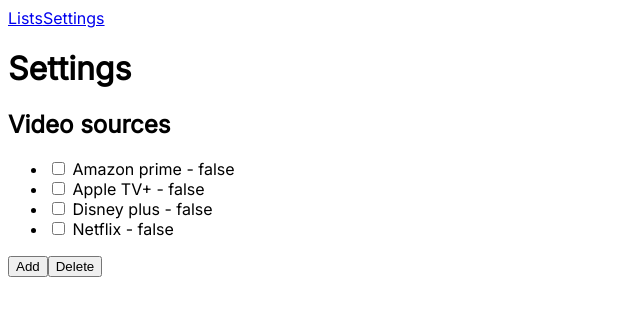
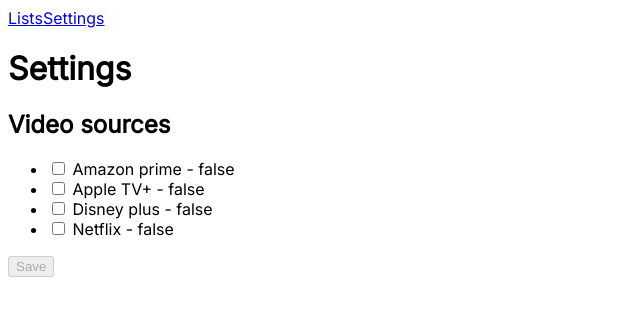
Before and after one commit to ahmed-abuelgasim/watchlist-angular, an Angular app: page /settings in a window 1280 px wide. Shown: the top 316 px of the page, without its empty margins (0-640 px from the left). Built offline with nearby package versions, Linux system fonts and the light colour scheme.

Commit message:
Added functionality to batch change active source state

```diff
--- a/src/app/video-sources-settings/video-sources-settings.component.html
+++ b/src/app/video-sources-settings/video-sources-settings.component.html
@@ -1,17 +1,24 @@
+<form (submit)="updateActiveSources($event)">
   <ul>
     <li *ngFor="let source of (videoSourcesService.sources$ | async)">
       <label>
         <input
           aria-label="Change active state of video source"
           type="checkbox"
+          name="checkbox-{{source.id}}"
           [id]="source.id"
-        [checked]="source.active"
-        (change)="checkboxChanged($event)"/>
+          (change)="checkboxChanged($event)"
+          [checked]="source.active" />
         {{source.name}} - {{source.active}}
       </label>
     </li>
   </ul>
 
+  <button [disabled]="!showSourcesSaveBtn" aria-label="Save active sources" type="submit">
+    Save
+  </button>
+</form>
 
-<button (click)="addSource()">Add</button>
-<button (click)="deleteSource()">Delete</button>
+
+<!-- <button (click)="addSource()">Add</button>
+<button (click)="deleteSource()">Delete</button> -->
--- a/src/app/video-sources-settings/video-sources-settings.component.ts
+++ b/src/app/video-sources-settings/video-sources-settings.component.ts
@@ -1,50 +1,79 @@
 import { Component, OnInit } from '@angular/core';
-import { VideoSourcesService } from '../services/video-sources.service';
+import { Subscription } from 'rxjs';
+import { VideoSource, NewVideoSource, VideoSourcesService } from '../services/video-sources.service';
 
-
-const ERROR_MSGS = {
-  EXISTING: 'Video source already exists',
-  ADD: 'There was an error adding the video source. Please try again.',
-  DELETE: 'There was an error deleteing the video source. Please try again.',
-};
 
 @Component({
   selector: 'app-video-sources-settings',
   templateUrl: './video-sources-settings.component.html',
   styleUrls: ['./video-sources-settings.component.scss'],
 })
-export class VideoSourcesSettingsComponent implements OnInit {
+export class VideoSourcesSettingsComponent {
+  static ERROR_MSGS = {
+    EXISTING: 'Video source already exists',
+    ADD: 'There was an error adding the video source. Please try again.',
+    DELETE: 'There was an error deleteing the video source. Please try again.',
+  };
+
+  submittingActiveSources = false;
+  newActiveStates: {[k: string]: boolean} = {};
+
+
   constructor(public videoSourcesService: VideoSourcesService) { }
 
-  ngOnInit(): void {
+
+  get showSourcesSaveBtn(): boolean {
+    return this.submittingActiveSources || Object.keys(this.newActiveStates).length > 0;
   }
+
 
   checkboxChanged(event: Event) {
     const checkBoxEl = event.target as HTMLInputElement;
-    const videoSourceId = parseInt(checkBoxEl.id, 10);
+    const videoSourceId = checkBoxEl.id;
     const newActiveState = checkBoxEl.checked;
-    this.videoSourcesService.changeSourceActiveState(videoSourceId, newActiveState);
-  }
-
-  id: number = 0;
-
-
-  async addSource() {
-    try {
-      this.id = await this.videoSourcesService.addCustomSource({name: 'Kodi'});
-    } catch (error) {
-      const toastMessage = (error as Error).name == VideoSourcesService.sourceExistsErrorType ?
-        ERROR_MSGS.EXISTING :
-        ERROR_MSGS.ADD;
-      alert(toastMessage);
+    if (videoSourceId in this.newActiveStates) {
+      delete this.newActiveStates[videoSourceId];
+    } else {
+      this.newActiveStates[videoSourceId] = newActiveState;
     }
   }
 
-  async deleteSource() {
-    try {
-      await this.videoSourcesService.removeCustomSource(this.id);
-    } catch (error) {
-      alert(ERROR_MSGS.DELETE);
+  async updateActiveSources(event: SubmitEvent) {
+    event.preventDefault();
+    this.submittingActiveSources = true;
+
+    const promises: Promise<void>[] = [];
+    for (const [id, newActiveState] of Object.entries(this.newActiveStates)) {
+      promises.push(
+        this.videoSourcesService.changeSourceActiveState(parseInt(id, 10), newActiveState)
+      );
     }
+    await Promise.all(promises);
+
+    this.newActiveStates = {};
+    this.submittingActiveSources = false;
   }
+
+
+
+  // id: number = 0;
+
+  // async addSource(source: NewVideoSource = {name: 'Kodi'}) {
+  //   try {
+  //     this.id = await this.videoSourcesService.addCustomSource(source);
+  //   } catch (error) {
+  //     const toastMessage = (error as Error).name == VideoSourcesService.sourceExistsErrorType ?
+  //       VideoSourcesSettingsComponent.ERROR_MSGS.EXISTING :
+  //       VideoSourcesSettingsComponent.ERROR_MSGS.ADD;
+  //     alert(toastMessage);
+  //   }
+  // }
+
+  // async deleteSource(id: number) {
+  //   try {
+  //     await this.videoSourcesService.removeCustomSource(id);
+  //   } catch (error) {
+  //     alert(VideoSourcesSettingsComponent.ERROR_MSGS.DELETE);
+  //   }
+  // }
 }
```
Lines whose indentation alone changed are shown as unchanged.
